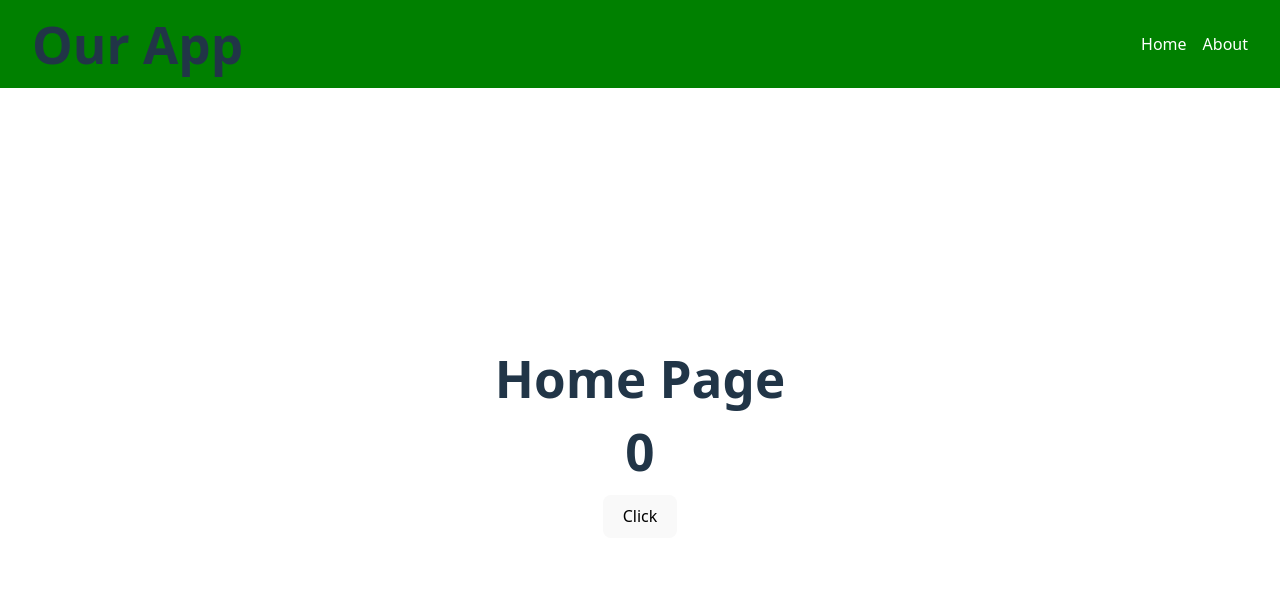
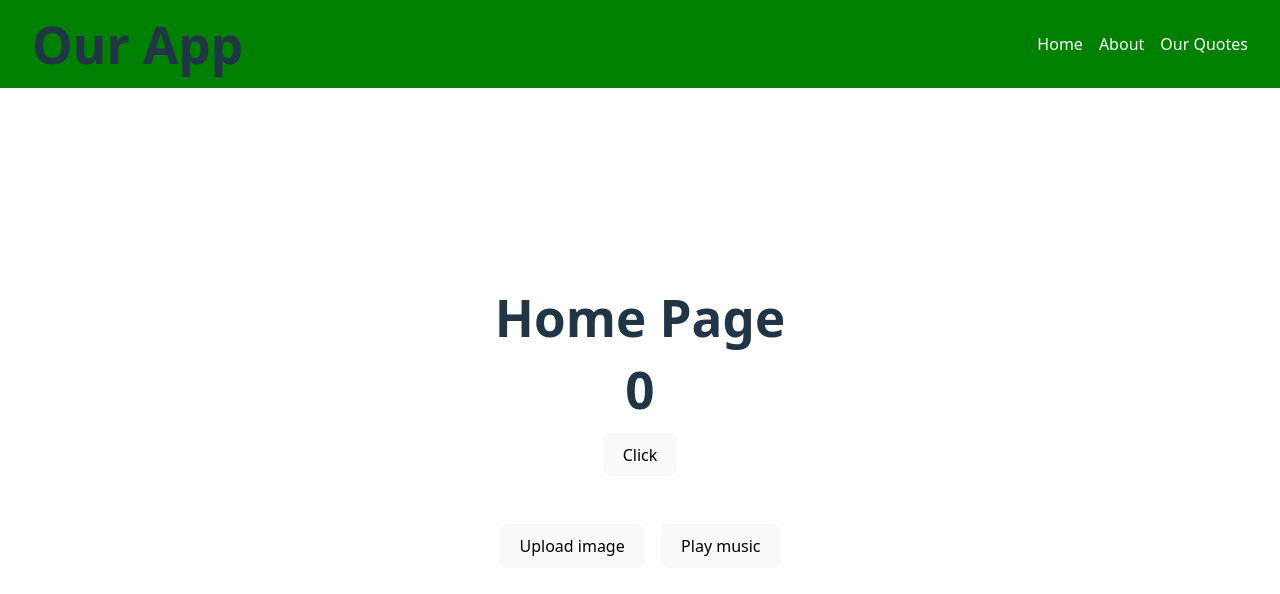
Before and after one commit to cSubham700/vite-react-starter, a React (Vite) app: page / in a window 1280 px wide. Shown: the top 594 px of the page. Built offline with nearby package versions, Linux system fonts and the light colour scheme.

Commit message:
useState, passing props, propagation

```diff
--- a/src/App.jsx
+++ b/src/App.jsx
@@ -5,6 +5,7 @@ import './styles/style.css'
 import { BrowserRouter as Router, Routes, Route, BrowserRouter } from 'react-router-dom'
 import About from './About'
 import Home from './Home'
+import OurQuotes from './OurQuotes'
 
 function App() {
   const [count, setCount] = useState(0)
@@ -15,6 +16,7 @@ function App() {
       <Routes>
         <Route path='/' element={<Home/>}/>
         <Route path='/about' element={<About/>} />
+        <Route path='/quotes' element={<OurQuotes/>} />
       </Routes>
       </BrowserRouter>
     </>
--- a/src/Home.jsx
+++ b/src/Home.jsx
@@ -1,5 +1,20 @@
 import React, { useState } from 'react'
 import Nav from './components/Nav'
+
+
+
+const MyButton = ({onSmash, children}) => {
+  return (
+    <button onClick={(e)=>{
+        e.stopPropagation();
+        onSmash();
+    }}>{children}</button>
+  )
+}
+
+
+
+
 
 const Home = () => {
 
@@ -11,6 +26,9 @@ const Home = () => {
 
   }
 
+
+
+
   return (
    <>
    <Nav/>
@@ -19,6 +37,12 @@ const Home = () => {
     <h1>Home Page</h1>
     <h1>{count}</h1>
     <button onClick={handleClick}>Click</button>
+    <div className='home-button-div' onClick={()=>alert('Parent div clicked')}>
+
+      <MyButton  onSmash={()=>alert('Uploading')}>Upload image</MyButton>
+      <MyButton onSmash={()=>alert('Playing')}>Play music</MyButton>
+
+    </div>
     </div>
    </>
   )
--- /dev/null
+++ b/src/OurQuotes.jsx
@@ -0,0 +1,33 @@
+import React, { useState } from 'react'
+import Nav from './components/Nav'
+import quotes from './quotes.js'
+
+const OurQuotes = () => {
+
+    const [Index, setIndex] = useState(0);
+
+    function handleClick() {
+        setIndex(prev=>prev+=1)
+    }
+
+
+        let quote = quotes[Index];
+
+
+
+
+  return (
+    <>
+    <Nav/>
+    <div className='quotes'>
+        <button onClick={handleClick}>Next</button>
+        <img src={quote.image} alt='' />
+            <h3>{quote.title}</h3>
+            <h4>{Index+1} of {quotes.length}</h4>
+            <p>{quote.description}</p>
+    </div>
+    </>
+  )
+}
+
+export default OurQuotes
--- a/src/components/Nav.jsx
+++ b/src/components/Nav.jsx
@@ -9,6 +9,7 @@ const Nav = () => {
 
             <Link to={'/'}  >Home</Link>
             <Link to={'/about'}>About</Link>
+            <Link to={'/quotes'}>Our Quotes</Link>
 
         </div>
     </div>
--- /dev/null
+++ b/src/quotes.js
@@ -0,0 +1,27 @@
+export default  [
+    {
+      title: "Believe in Yourself",
+      description: "Trust your abilities and keep pushing forward, even when the path seems uncertain.",
+      image: "https://images.unsplash.com/photo-1506784983877-45594efa4cbe"
+    },
+    {
+      title: "Stay Persistent",
+      description: "Success rarely comes overnight. Keep trying until the breakthrough happens.",
+      image: "https://images.unsplash.com/photo-1503341455253-b2e723bb3dbb"
+    },
+    {
+      title: "Embrace the Journey",
+      description: "Growth happens along the way. Enjoy every step of your progress.",
+      image: "https://images.unsplash.com/photo-1500530855697-b586d89ba3ee"
+    },
+    {
+      title: "Think Positive",
+      description: "Your mindset shapes your reality. Focus on the good and create better outcomes.",
+      image: "https://images.unsplash.com/photo-1499084732479-de2c02d45fc4"
+    },
+    {
+      title: "Dream Big",
+      description: "Don’t limit your vision. Your dreams define the boundaries of your achievement.",
+      image: "https://images.unsplash.com/photo-1506784365847-bbad939e9335"
+    }
+  ];
--- a/src/styles/style.css
+++ b/src/styles/style.css
@@ -52,3 +52,27 @@
     justify-content: center;
     gap: 1rem;
 }
+
+.home-button-div {
+    display: flex;
+    gap: 1rem;
+    padding: 2rem;
+    background-color: white;
+}
+
+.quotes {
+    display: flex;
+    flex-direction: column;
+    gap: 2rem;
+    width: 100vw;
+    height: calc(100vh - 88.31px);
+    display: flex;
+    align-items: center;
+    justify-content: center;
+}
+
+.quotes img {
+    height: 400px;
+    width: 400px;
+    object-fit: contain;
+}
```
